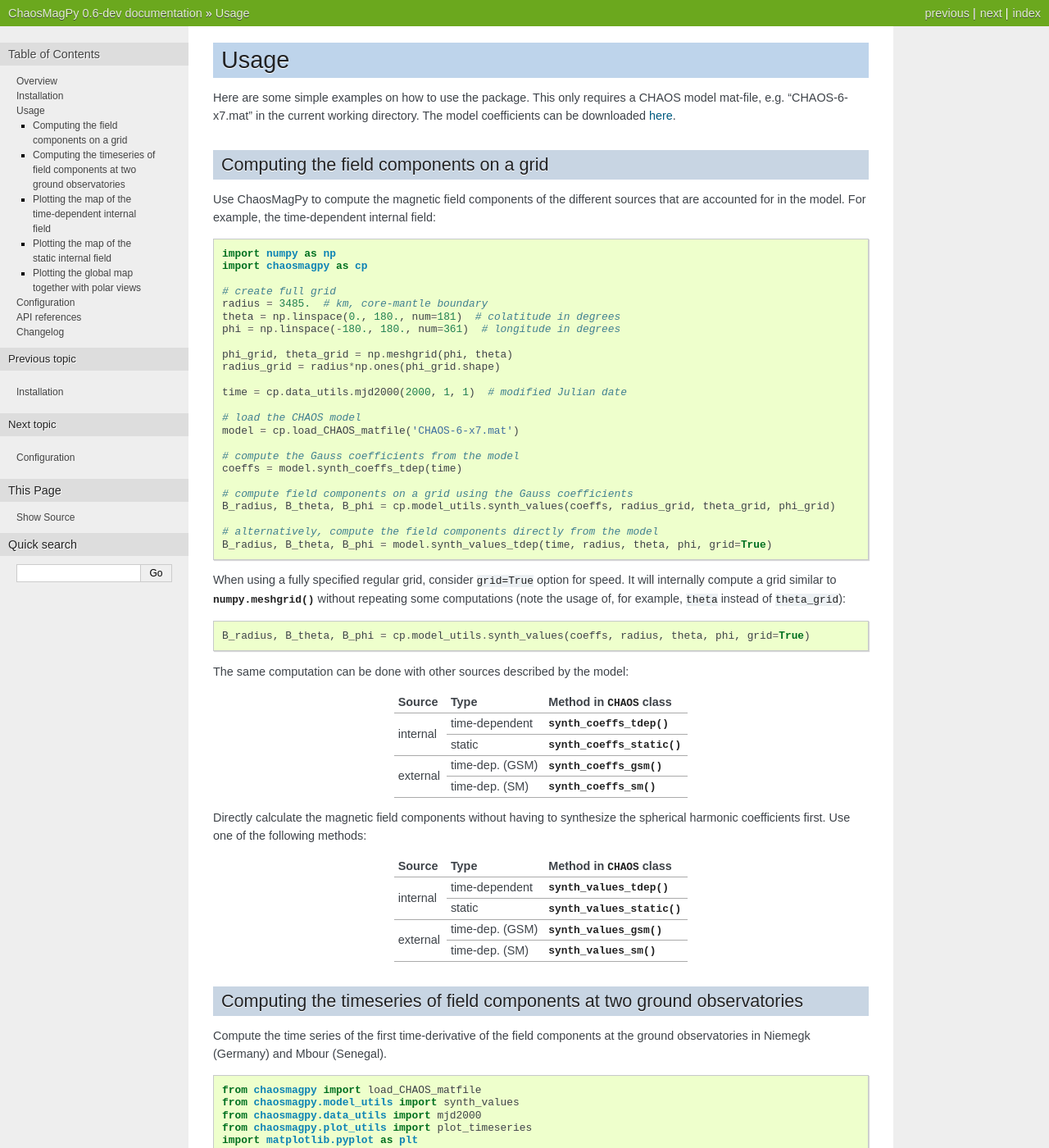
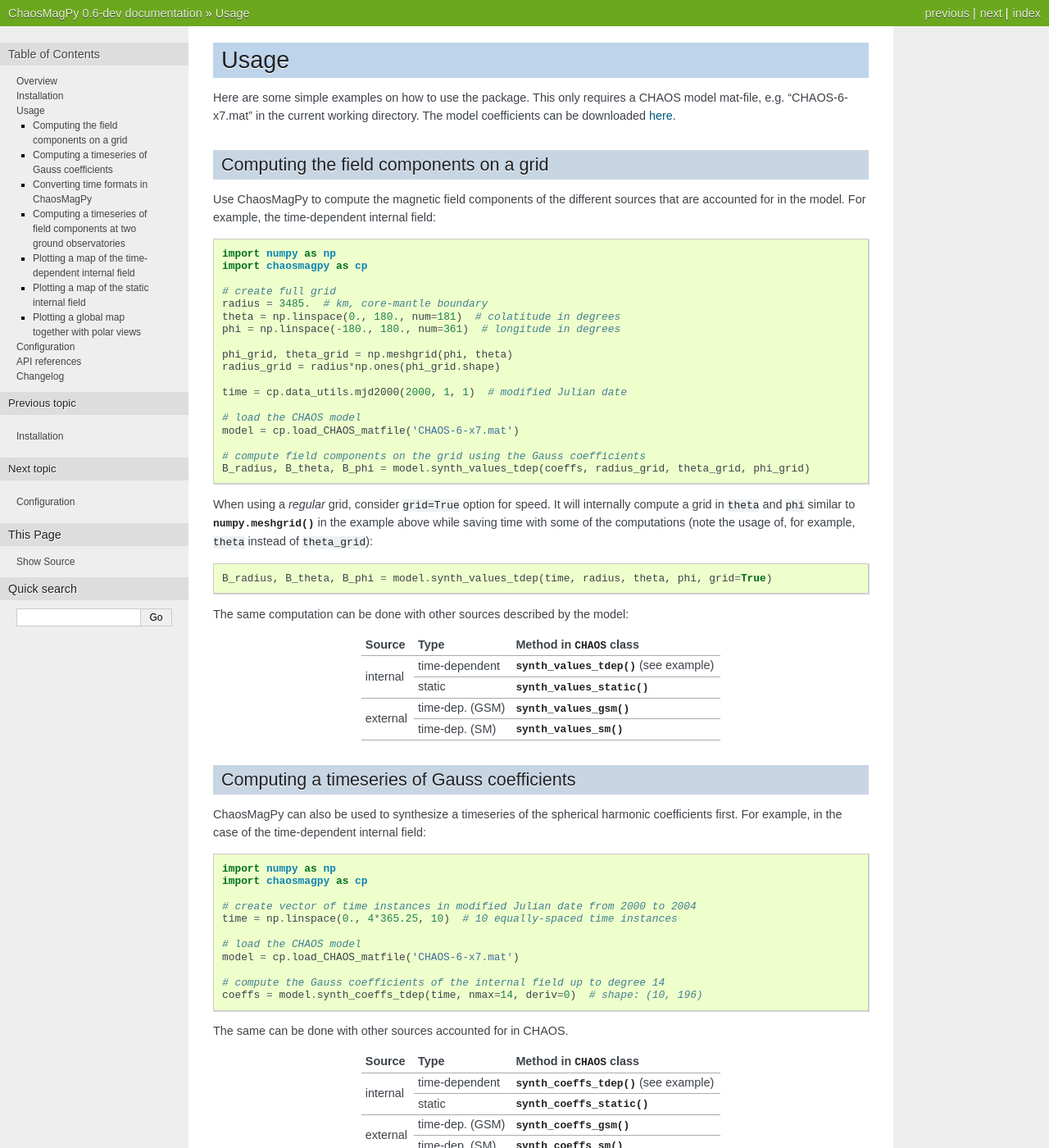
Before and after one commit to ancklo/ChaosMagPy, a Sphinx documentation site: the page built from docs/source/usage.rst, in a window 1280 px wide and 1400 px high. Shown: the whole window at 82% size. Built offline with Sphinx 7.4.7, drawn with Linux system fonts in a browser that asks for light colours; some of the changed text lies outside the part shown.

Commit message:
Added section to usage and updated doc strings.

```diff
--- a/docs/source/usage.rst
+++ b/docs/source/usage.rst
@@ -30,30 +30,60 @@ internal field:
    # load the CHAOS model
    model = cp.load_CHAOS_matfile('CHAOS-6-x7.mat')
 
-   # compute the Gauss coefficients from the model
-   coeffs = model.synth_coeffs_tdep(time)
+   # compute field components on the grid using the Gauss coefficients
+   B_radius, B_theta, B_phi = model.synth_values_tdep(coeffs, radius_grid, theta_grid, phi_grid)
 
-   # compute field components on a grid using the Gauss coefficients
-   B_radius, B_theta, B_phi = cp.model_utils.synth_values(coeffs, radius_grid, theta_grid, phi_grid)
-
-   # alternatively, compute the field components directly from the model
-   B_radius, B_theta, B_phi = model.synth_values_tdep(time, radius, theta, phi, grid=True)
-
-When using a fully specified regular grid, consider ``grid=True`` option for
-speed. It will internally compute a grid similar to :func:`numpy.meshgrid`
-without repeating some computations (note the usage of, for example, ``theta``
-instead of ``theta_grid``):
+When using a *regular* grid, consider ``grid=True`` option for
+speed. It will internally compute a grid in ``theta`` and ``phi`` similar to
+:func:`numpy.meshgrid` in the example above while saving time with some of the
+computations (note the usage of, for example, ``theta`` instead of
+``theta_grid``):
 
 .. code-block:: python
 
-   B_radius, B_theta, B_phi = cp.model_utils.synth_values(coeffs, radius, theta, phi, grid=True)
+   B_radius, B_theta, B_phi = model.synth_values_tdep(time, radius, theta, phi, grid=True)
 
 The same computation can be done with other sources described by the model:
 
 +----------+-----------------+---------------------------------------------------+
 |  Source  |     Type        | Method in :class:`~.CHAOS` class                  |
 +==========+=================+===================================================+
-| internal | time-dependent  | :meth:`~.CHAOS.synth_coeffs_tdep`                 |
+| internal | time-dependent  | :meth:`~.CHAOS.synth_values_tdep` (see example)   |
++          +-----------------+---------------------------------------------------+
+|          | static          | :meth:`~.CHAOS.synth_values_static`               |
++----------+-----------------+---------------------------------------------------+
+| external | time-dep. (GSM) | :meth:`~.CHAOS.synth_values_gsm`                  |
++          +-----------------+---------------------------------------------------+
+|          | time-dep. (SM)  | :meth:`~.CHAOS.synth_values_sm`                   |
++----------+-----------------+---------------------------------------------------+
+
+Computing a timeseries of Gauss coefficients
+--------------------------------------------
+
+ChaosMagPy can also be used to synthesize a timeseries of the spherical
+harmonic coefficients first. For example, in the case of the time-dependent
+internal field:
+
+.. code-block:: python
+
+   import numpy as np
+   import chaosmagpy as cp
+
+   # create vector of time instances in modified Julian date from 2000 to 2004
+   time = np.linspace(0., 4*365.25, 10)  # 10 equally-spaced time instances
+
+   # load the CHAOS model
+   model = cp.load_CHAOS_matfile('CHAOS-6-x7.mat')
+
+   # compute the Gauss coefficients of the internal field up to degree 14
+   coeffs = model.synth_coeffs_tdep(time, nmax=14, deriv=0)  # shape: (10, 196)
+
+The same can be done with other sources accounted for in CHAOS.
+
++----------+-----------------+---------------------------------------------------+
+|  Source  |     Type        | Method in :class:`~.CHAOS` class                  |
++==========+=================+===================================================+
+| internal | time-dependent  | :meth:`~.CHAOS.synth_coeffs_tdep` (see example)   |
 +          +-----------------+---------------------------------------------------+
 |          | static          | :meth:`~.CHAOS.synth_coeffs_static`               |
 +----------+-----------------+---------------------------------------------------+
@@ -62,24 +92,41 @@ The same computation can be done with other sources described by the model:
 |          | time-dep. (SM)  | :meth:`~.CHAOS.synth_coeffs_sm`                   |
 +----------+-----------------+---------------------------------------------------+
 
-Directly calculate the magnetic field components without having to
-synthesize the spherical harmonic coefficients first. Use one of the following
-methods:
+Converting time formats in ChaosMagPy
+-------------------------------------
 
-+----------+-----------------+---------------------------------------------------+
-|  Source  |     Type        | Method in :class:`~.CHAOS` class                  |
-+==========+=================+===================================================+
-| internal | time-dependent  | :meth:`~.CHAOS.synth_values_tdep`                 |
-+          +-----------------+---------------------------------------------------+
-|          | static          | :meth:`~.CHAOS.synth_values_static`               |
-+----------+-----------------+---------------------------------------------------+
-| external | time-dep. (GSM) | :meth:`~.CHAOS.synth_values_gsm`                  |
-+          +-----------------+---------------------------------------------------+
-|          | time-dep. (SM)  | :meth:`~.CHAOS.synth_values_sm`                   |
-+----------+-----------------+---------------------------------------------------+
+The models in ChaosMagPy are based on time in modified Julian date. But
+sometimes it is easier to work in different units such as decimal years or
+Numpy's datetime. For those cases, ChaosMagPy offers simple conversion
+functions:
 
-Computing the timeseries of field components at two ground observatories
-------------------------------------------------------------------------
+.. code-block:: python
+
+   import chaosmagpy as cp
+
+   mjd = 412.  # 2001-02-16
+
+   dyear = cp.data_utils.mjd_to_dyear(mjd)  # to decimal years (accounts for leap years)
+   # dyear = 2001.1260273972603
+
+   timestamp = cp.data_utils.timestamp(mjd)  # to Numpy's datetime
+   # timestamp = numpy.datetime64('2001-02-16T00:00:00.000000')
+
+The inverse operations are also available:
+
+.. code-block:: python
+
+   cp.data_utils.dyear_to_mjd(dyear)  # from decimal years (accounts for leap years)
+   # 412.0
+
+   cp.data_utils.mjd2000(timestamp)  # from Numpy's datetime
+   # 412.0
+
+At the same time, :func:`chaosmagpy.data_utils.mjd2000` accepts a wide range of
+inputs (see the documentation).
+
+Computing a timeseries of field components at two ground observatories
+----------------------------------------------------------------------
 
 Compute the time series of the first time-derivative of the field components at
 the ground observatories in Niemegk (Germany) and Mbour (Senegal).
@@ -124,14 +171,14 @@ the ground observatories in Niemegk (Germany) and Mbour (Senegal).
    plt.show()
 
 .. figure:: images/plot_timeseries.png
-   :align: left
+   :align: center
 
    Timeseries of the secular variation at two ground observatory stations.
 
 Any timeseries can be generated this way.
 
-Plotting the map of the time-dependent internal field
------------------------------------------------------
+Plotting a map of the time-dependent internal field
+---------------------------------------------------
 
 Here, we make a map of the first time-derivative of the time-dependent internal
 part of the model. We will plot it on the surface at 3485 km (core-mantle
@@ -161,8 +208,8 @@ field in shc-format to a file:
 
    model.save_shcfile('CHAOS-6-x7_tdep.shc', model='tdep')
 
-Plotting the map of the static internal field
----------------------------------------------
+Plotting a map of the static internal field
+-------------------------------------------
 
 Similarly, the static internal (i.e. small-scale crustal) part of the model can
 be plotted on a map:
@@ -185,8 +232,8 @@ and saved
 
    model.save_shcfile('CHAOS-6-x7_static.shc', model='static')
 
-Plotting the global map together with polar views
--------------------------------------------------
+Plotting a global map together with polar views
+-----------------------------------------------
 
 
 .. code-block:: python
```
Also changed, not shown: 2 other files.
